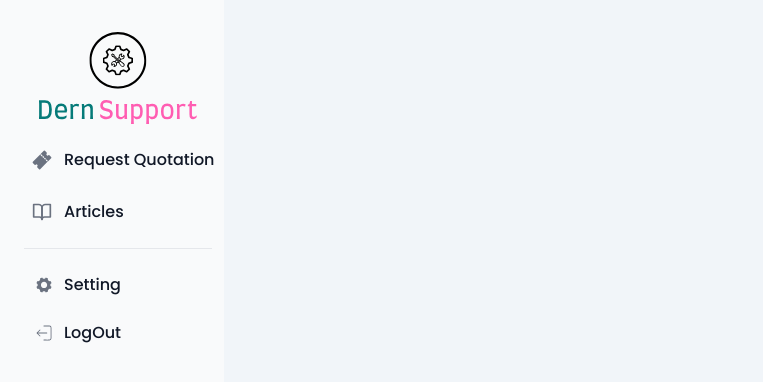
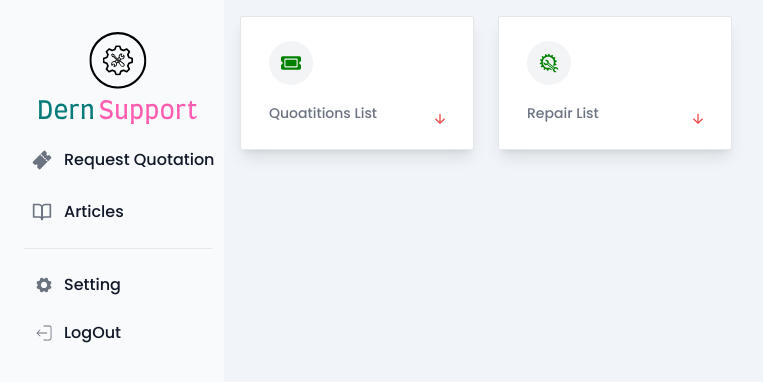
Before and after one commit to Padam7890/dern-support-frontend-react, a React (Vite) app: page / in a window 1280 px wide. Shown: the top 382 px of the page, without its empty margins (16-779 px from the left). Built offline with nearby package versions, Linux system fonts and the light colour scheme; no server answers; sample sign-in values are in the browser's storage.

Commit message:
new changes

```diff
--- /dev/null
+++ b/src/Components/CartDatastats.jsx
@@ -0,0 +1,60 @@
+import React from "react";
+
+const CartDatastats = ({ title, total, rate, levelCheck, children }) => {
+  return (
+    <div className="rounded-sm border border-solid  bg-white py-6 px-7 shadow-lg dark:border-b-indigo-950 dark:bg-slate-600">
+      <div className="flex h-11 w-11 items-center justify-center rounded-full bg-gray-100 dark:bg-gray-100">
+        {children}
+      </div>
+
+      <div className="mt-4 flex items-end justify-between">
+        <div>
+          <h4 className=" text-2xl font-bold text-black dark:text-white">
+            {total}
+          </h4>
+          <span className="text-sm text-gray-500 font-medium">{title}</span>
+        </div>
+
+        <span
+          className={`flex items-center gap-1 text-sm font-medium ${
+            levelCheck ? "text-green-500" : "text-red-500"
+          }`}
+        >
+          {rate}
+
+          {levelCheck ? (
+            <svg
+              className=" fill-green-500"
+              width="10"
+              height="11"
+              viewBox="0 0 10 11"
+              fill="none"
+              xmlns="http://www.w3.org/2000/svg"
+            >
+              <path
+                d="M4.35716 2.47737L0.908974 5.82987L5.0443e-07 4.94612L5 0.0848689L10 4.94612L9.09103 5.82987L5.64284 2.47737L5.64284 10.0849L4.35716 10.0849L4.35716 2.47737Z"
+                fill=""
+              />
+            </svg>
+          ) : (
+            <svg
+              className="fill-red-500"
+              width="10"
+              height="11"
+              viewBox="0 0 10 11"
+              fill="none"
+              xmlns="http://www.w3.org/2000/svg"
+            >
+              <path
+                d="M5.64284 7.69237L9.09102 4.33987L10 5.22362L5 10.0849L-8.98488e-07 5.22362L0.908973 4.33987L4.35716 7.69237L4.35716 0.0848701L5.64284 0.0848704L5.64284 7.69237Z"
+                fill=""
+              />
+            </svg>
+          )}
+        </span>
+      </div>
+    </div>
+  );
+};
+
+export default CartDatastats;
--- /dev/null
+++ b/src/CustomHooks/dashboard.js
@@ -0,0 +1,31 @@
+import { useEffect, useState } from "react";
+import http from "../Utils/http";
+
+const useDashboard = () => {
+  const [dashboardList, setdashboardList] = useState([]);
+  const [isLoading, setIsLoading] = useState(true);
+  const [error, setError] = useState(null);
+
+
+  useEffect(() => {
+    fetchDashboardLists();
+  }, []);
+
+
+  const fetchDashboardLists = async () => {
+    try {
+      const response = await http.get(`/dashboard`);
+      console.log(response);
+      setdashboardList(response.data.data);
+      setIsLoading(false);
+    } catch (error) {
+      console.log(error);
+      setError(error);
+      setIsLoading(false);
+    }
+  };
+
+  return { dashboardList, setdashboardList, isLoading, error, fetchDashboardLists };
+};
+
+export default useDashboard;
--- /dev/null
+++ b/src/Pages/Dashboard/Index.jsx
@@ -0,0 +1,44 @@
+import React from "react";
+import CartDatastats from"../../Components/CartDatastats"
+import { FaTicketAlt } from "react-icons/fa";
+import useDashboard from "../../CustomHooks/dashboard";
+import { GiAutoRepair } from "react-icons/gi";
+
+const Index = () => {
+
+  const { dashboardList, setdashboardList, isLoading, error, fetchDashboardLists } =  useDashboard();
+
+  console.log(dashboardList);
+
+
+
+  return (
+    <div>
+      <div className="grid grid-cols-1 gap-4 md:grid-cols-2 md:gap-6 xl:grid-cols-4 2xl:gap-7.5">
+
+         <CartDatastats
+         title={`Quoatitions List`}
+         total={dashboardList.quoatitionsList}
+         >
+          <div>
+          <FaTicketAlt color="green" size={20} />
+          </div>
+         </CartDatastats>
+
+         <CartDatastats
+         title={`Repair List`}
+         total={dashboardList.repairList}
+         >
+          <div>
+          <GiAutoRepair color="green" size={20} />
+          </div>
+         </CartDatastats>
+
+
+
+      </div>
+    </div>
+  );
+};
+
+export default Index;
--- a/src/Routes/Route.jsx
+++ b/src/Routes/Route.jsx
@@ -21,12 +21,17 @@ import Profile from "../Pages/User/Profile";
 import Changepass from "../Pages/User/Changepass";
 import Forgetpass from "../Pages/User/Forgetpass";
 import Resetpass from "../Pages/User/Resetpass";
+import Index from "../Pages/Dashboard/Index";
 
 const router = createBrowserRouter([
   {
     path: "/",
     element: <Layout />,
     children: [
+      {
+        path: "/",
+        element: <Index />,
+      },
       {
         path: "/Request/create",
         element: <RequestCreate />,
```
